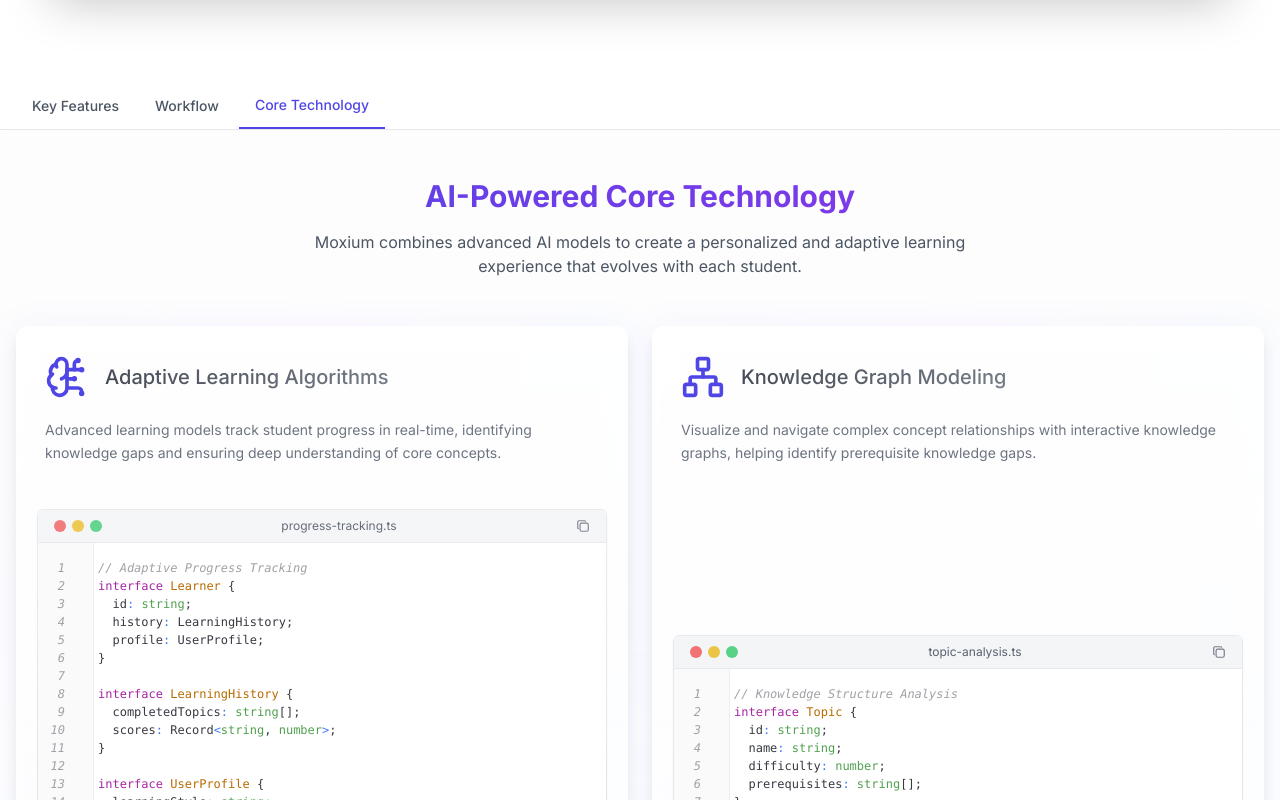
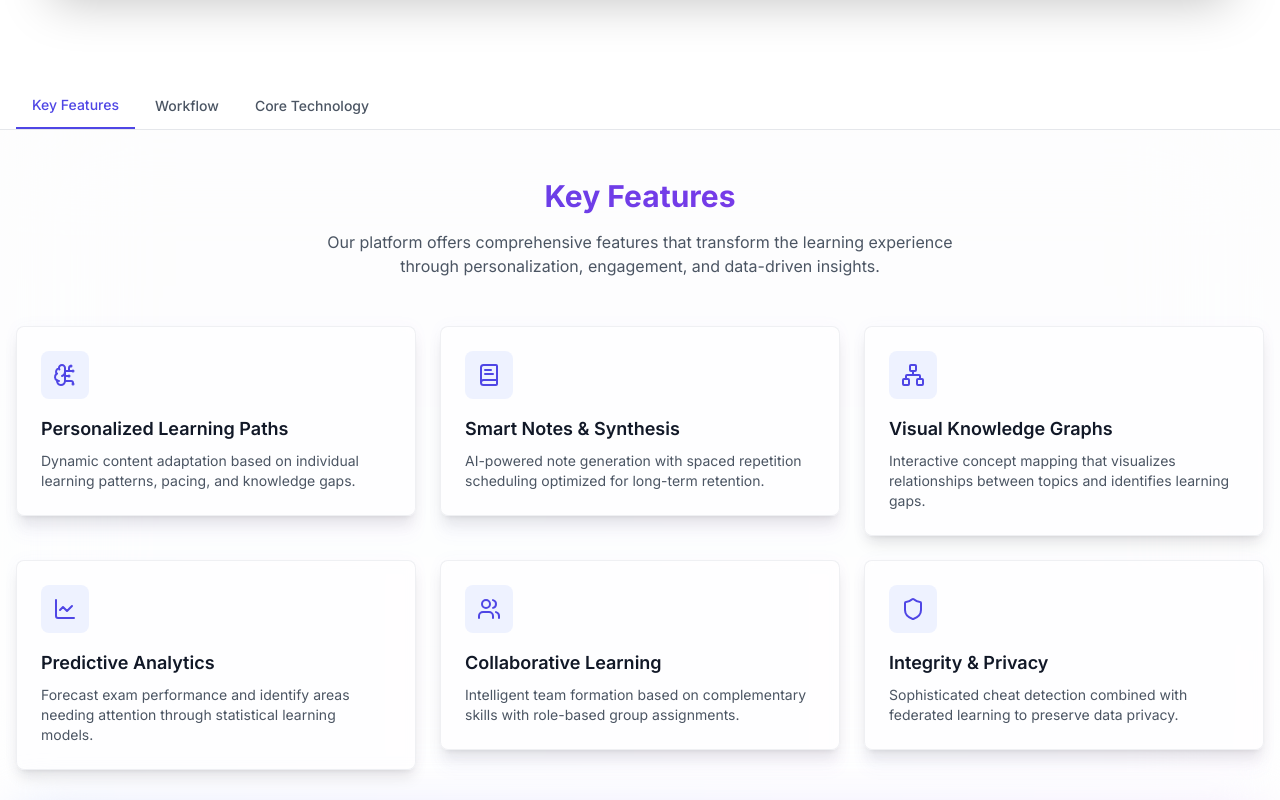
Before and after one commit to Srivathsav-max/lumen, a Next.js app: page / in a window 1280 px wide. Shown: the part 2000-2800 px from the top of the page. Built offline with nearby package versions, Linux system fonts and the light colour scheme.

Commit message:
fix: features navbar default active-tab

```diff
--- a/src/components/sections/features.tsx
+++ b/src/components/sections/features.tsx
@@ -6,7 +6,7 @@
 import { WorkflowTab } from './features/workflow-tab';
 
 export const FeaturesSection = () => {
-  const [activeTab, setActiveTab] = useState('technology');
+  const [activeTab, setActiveTab] = useState('features');
 
   return (
     <div className="relative min-h-screen bg-white isolate">
@@ -62,9 +62,9 @@
         {/* Main Content */}
         <main className="py-12">
           <div className="container mx-auto px-4">
-            {activeTab === 'technology' && <TechnologyTab />}
             {activeTab === 'features' && <FeaturesTab />}
             {activeTab === 'workflow' && <WorkflowTab />}
+            {activeTab === 'technology' && <TechnologyTab />}
           </div>
         </main>
       </div>
```
